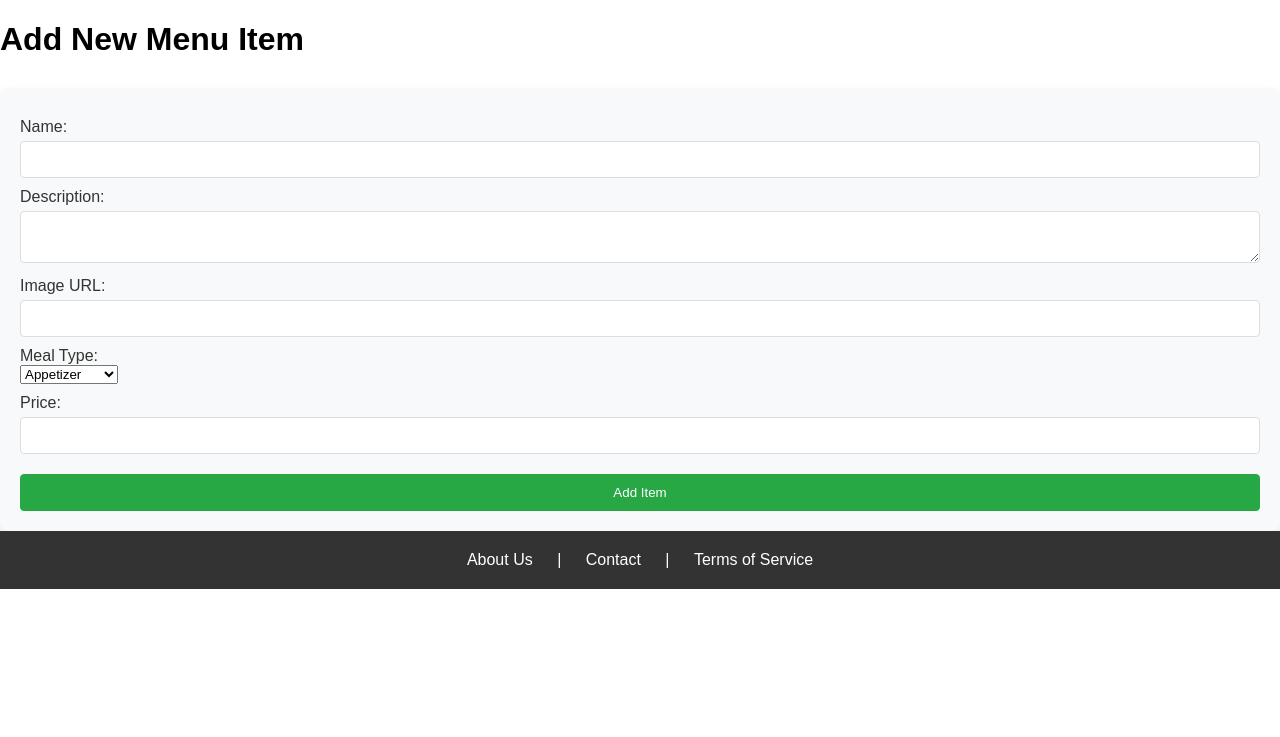
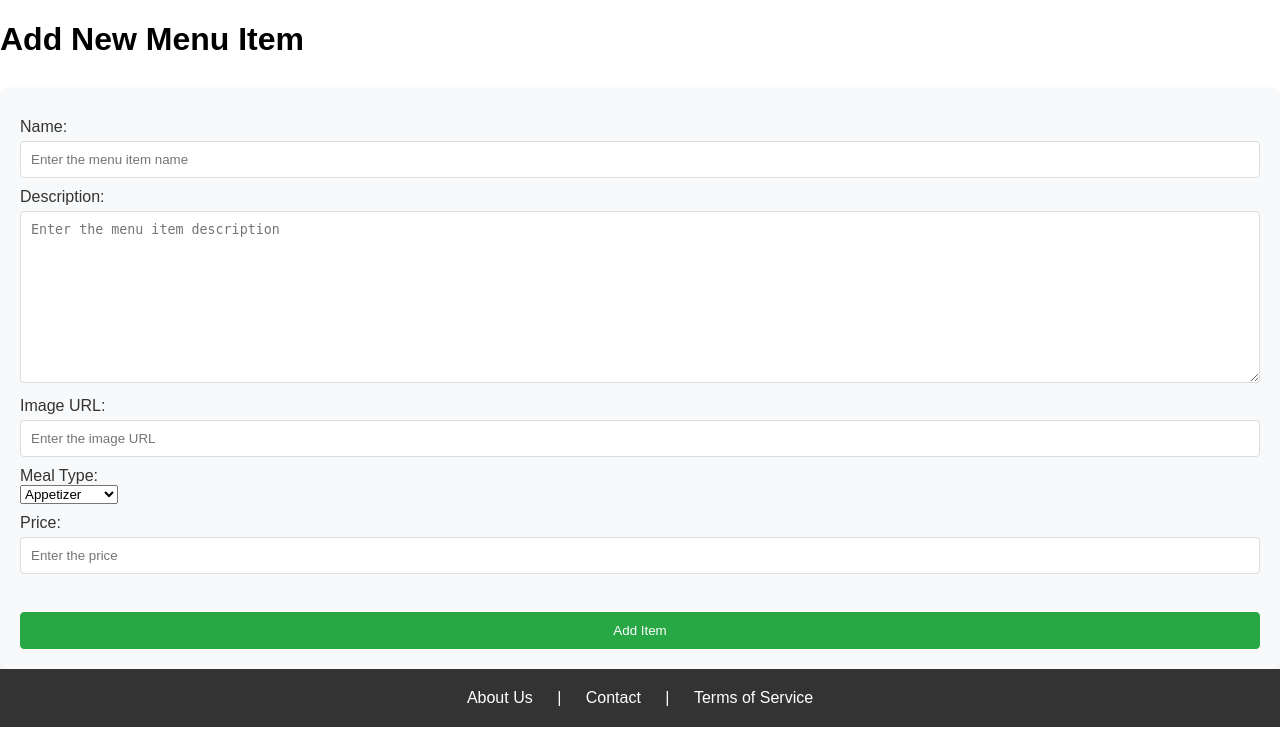
Before and after one commit to ZainabAlrashidi/restaurant_project-, a Django app: page /add_menu_item in a window 1280 px wide. Shown: the part 63-800 px from the top of the page. Run offline with Django 5.2, Linux system fonts and the light colour scheme.

Commit message:
lecture 10 , using FormModel

```diff
--- /dev/null
+++ b/restaurant_app/forms.py
@@ -0,0 +1,73 @@
+# forms.py
+from django import forms
+from .models import MenuItem
+
+
+class MenuItemForm(forms.ModelForm):
+
+    class Meta:
+        model = MenuItem
+        fields = ['name', 'description', 'image_url', 'meal_type', 'price']
+
+    name = forms.CharField(
+        max_length=100,
+        required=True,
+        label='Name',
+        widget=forms.TextInput(
+            attrs={
+                'placeholder': 'Enter the menu item name',
+                'class': 'form-control',
+                'id': 'name'
+            }
+        )
+    )
+    description = forms.CharField(
+        required=True,
+        label='Description',
+        widget=forms.Textarea(
+            attrs={
+                'placeholder': 'Enter the menu item description',
+                'class': 'form-control',
+                'id': 'description'
+            }
+        )
+    )
+    image_url = forms.URLField(
+        required=True,
+        label='Image URL',
+        widget=forms.URLInput(
+            attrs={
+                'placeholder': 'Enter the image URL',
+                'class': 'form-control',
+                'id': 'image_url'
+            }
+        )
+    )
+    meal_type = forms.ChoiceField(
+        choices=[
+        ('Appetizer', 'Appetizer'),
+        ('Main Course', 'Main Course'),
+        ('Dessert', 'Dessert'),
+        ],  # Ensure your model defines MEAL_TYPES or adjust this accordingly
+        required=True,
+        label='Meal Type',
+        widget=forms.Select(
+            attrs={
+                'class': 'form-control',
+                'id': 'meal_type'
+            }
+        )
+    )
+    price = forms.DecimalField(
+        max_digits=6,
+        decimal_places=2,
+        required=True,
+        label='Price',
+        widget=forms.NumberInput(
+            attrs={
+                'placeholder': 'Enter the price',
+                'class': 'form-control',
+                'id': 'price'
+            }
+        )
+    )
--- a/restaurant_app/templates/restaurantModule/add_menu_item.html
+++ b/restaurant_app/templates/restaurantModule/add_menu_item.html
@@ -2,27 +2,10 @@
 
 {% block content %}
 <h1>Add New Menu Item</h1>
-<form method="post" action="{% url 'add_menu_item' %}">
+<form method="post">
     {% csrf_token %}
-    <label for="name">Name:</label>
-    <input type="text" id="name" name="name" required><br>
-
-    <label for="description">Description:</label>
-    <textarea id="description" name="description" required></textarea><br>
-
-    <label for="image_url">Image URL:</label>
-    <input type="url" id="image_url" name="image_url" required><br>
-
-    <label for="meal_type">Meal Type:</label>
-    <select id="meal_type" name="meal_type" required>
-        <option value="Appetizer">Appetizer</option>
-        <option value="Main Course">Main Course</option>
-        <option value="Dessert">Dessert</option>
-    </select><br>
-
-    <label for="price">Price:</label>
-    <input type="text" id="price" name="price" required><br>
-
+    {{form}}
+    <br>
     <button type="submit">Add Item</button>
 </form>
 {% endblock %}
--- a/restaurant_app/views.py
+++ b/restaurant_app/views.py
@@ -2,6 +2,7 @@ from django.shortcuts import render,redirect
 from .models import MenuItem
 from django.http import HttpResponseRedirect
 from django.views.decorators.csrf import csrf_exempt
+from .forms import MenuItemForm
 
 
 
@@ -37,27 +38,31 @@ def menu_item(request, item_id):
 
     context = {'item': targetItem}
     return render(request, 'restaurantModule/menu_item.html', context)
+
+# views.py
+
+
 @csrf_exempt
 def add_menu_item(request):
     if request.method == 'POST':
-        MenuItem.objects.create(
-            name=request.POST['name'],
-            description=request.POST['description'],
-            image_url=request.POST['image_url'],
-            meal_type=request.POST['meal_type'],
-            price=request.POST['price']
-        )
-        return HttpResponseRedirect('/menu_list')
-    return render(request, 'restaurantModule/add_menu_item.html')
+        form = MenuItemForm(request.POST)
+        if form.is_valid():
+            form.save()
+            return HttpResponseRedirect('/menu_list')
+    else:
+        form = MenuItemForm()
+    return render(request, 'restaurantModule/add_menu_item.html', {'form': form})
+
+
 @csrf_exempt
 def edit_menu_item(request, item_id):
     item = MenuItem.objects.get(id=item_id)
+    print(item)
     if request.method == 'POST':
-        item.name = request.POST['name']
-        item.description = request.POST['description']
-        item.image_url = request.POST['image_url']
-        item.meal_type = request.POST['meal_type']
-        item.price = request.POST['price']
-        item.save()
-        return HttpResponseRedirect('/menu_list')
-    return render(request, 'restaurantModule/edit_menu_item.html', {'item': item})
+        form = MenuItemForm(request.POST, instance=item)
+        if form.is_valid():
+            form.save()
+            return HttpResponseRedirect('/menu_list')
+    else:
+        form = MenuItemForm(instance=item)
+    return render(request, 'restaurantModule/edit_menu_item.html', {'form': form})
```
Also changed, not shown: restaurant_app/templates/restaurantModule/edit_menu_item.html (+2 -20 lines), db.sqlite3.
